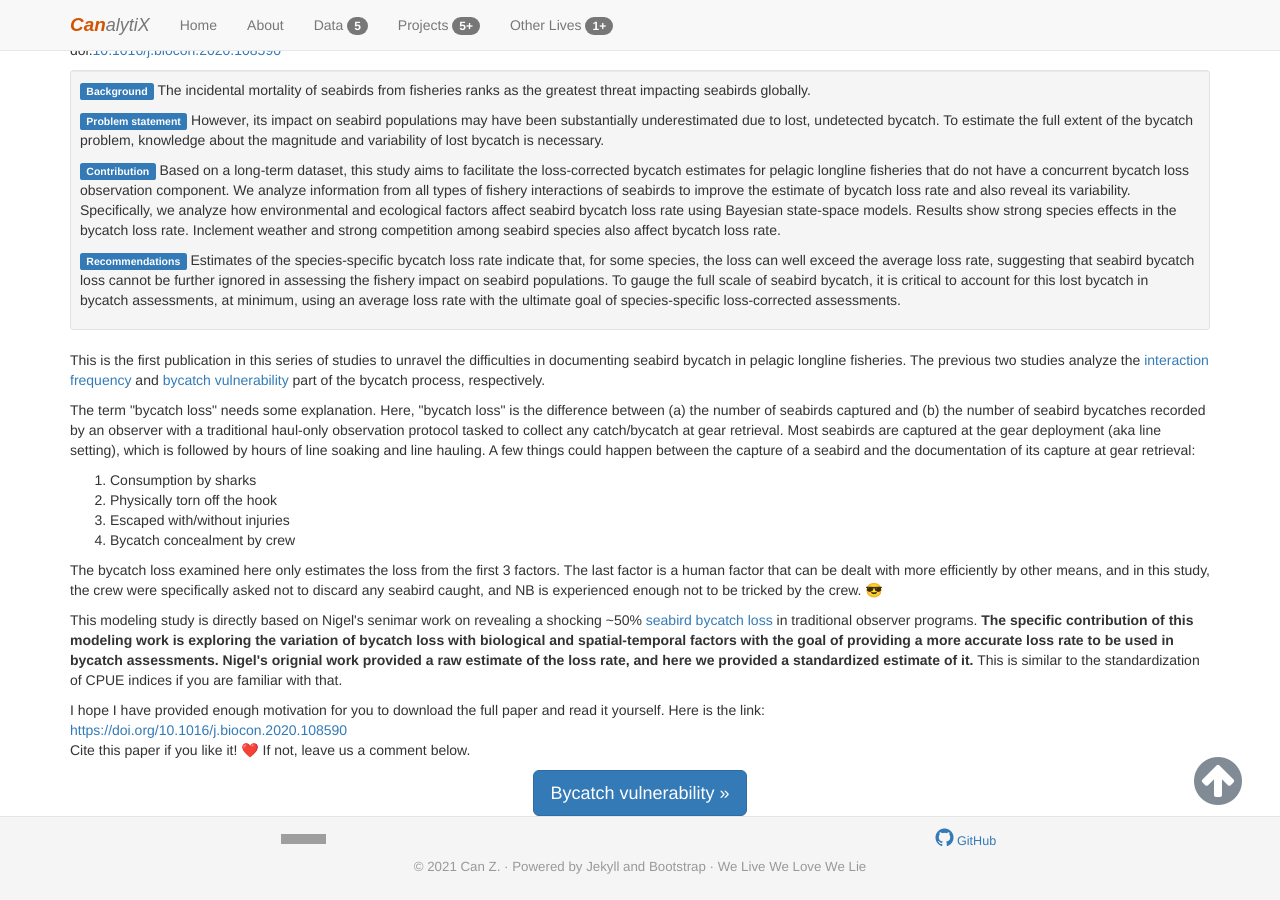
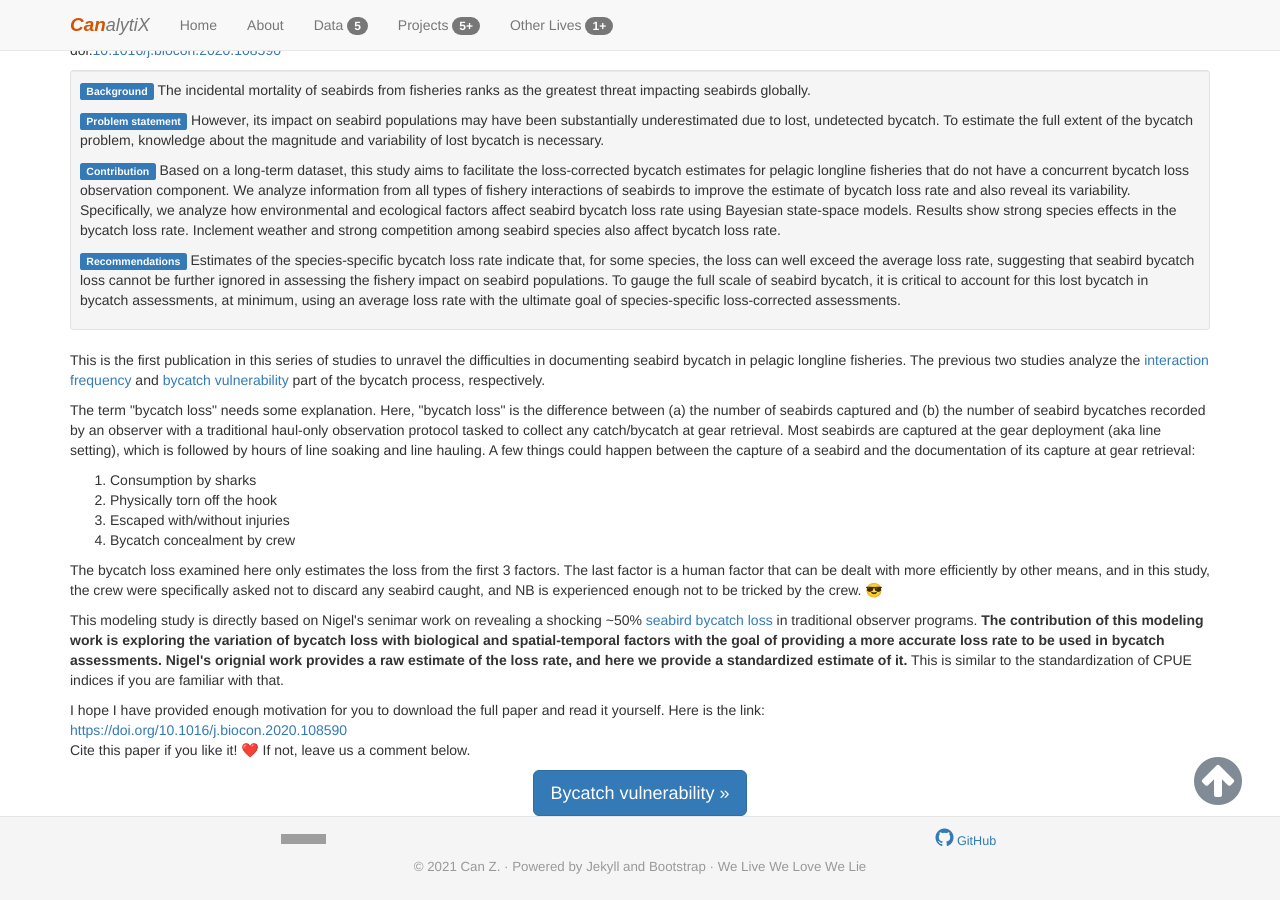
Before and after one commit to HVoltBb/HVoltBb.github.io, a Jekyll site: the page built from random/posts/birdbycatch_paper2021_3.html, in a window 1280 px wide and 900 px high, scrolled down 633 px. Built offline with Jekyll 4.4.1, drawn with Linux system fonts in a browser that asks for light colours; comment, search, counter and statistics services are not loaded; grey boxes are pictures that could not be loaded.

Commit message:
Update birdbycatch_paper2021_3.html

```diff
--- a/random/posts/birdbycatch_paper2021_3.html
+++ b/random/posts/birdbycatch_paper2021_3.html
@@ -36,7 +36,7 @@
 </ol>
 <p>The bycatch loss examined here only estimates the loss from the first 3 factors. The last factor is a human factor that can be dealt with more efficiently by other means, and in this study, the crew were specifically asked not to discard any seabird caught, and NB is experienced enough not to be tricked by the crew. &#128526;</p>
 
-<p>This modeling study is directly based on Nigel's senimar work on revealing a shocking ~50% <a href="https://doi.org/10.1371/journal.pone.0012491">seabird bycatch loss</a> in traditional observer programs. <b>The specific contribution of this modeling work is exploring the variation of bycatch loss with biological and spatial-temporal factors with the goal of providing a more accurate loss rate to be used in bycatch assessments. Nigel's orignial work provided a raw estimate of the loss rate, and here we provided a standardized estimate of it.</b> This is similar to the standardization of CPUE indices if you are familiar with that.</p>
+<p>This modeling study is directly based on Nigel's senimar work on revealing a shocking ~50% <a href="https://doi.org/10.1371/journal.pone.0012491">seabird bycatch loss</a> in traditional observer programs. <b>The contribution of this modeling work is exploring the variation of bycatch loss with biological and spatial-temporal factors with the goal of providing a more accurate loss rate to be used in bycatch assessments. Nigel's orignial work provides a raw estimate of the loss rate, and here we provide a standardized estimate of it.</b> This is similar to the standardization of CPUE indices if you are familiar with that.</p>
 
 <p>I hope I have provided enough motivation for you to download the full paper and read it yourself. Here is the link:<br><a href="https://doi.org/10.1016/j.biocon.2020.108590">https://doi.org/10.1016/j.biocon.2020.108590</a><br>Cite this paper if you like it! &#10084;&#65039; If not, leave us a comment below.</p>
 <div class="text-center">
```
